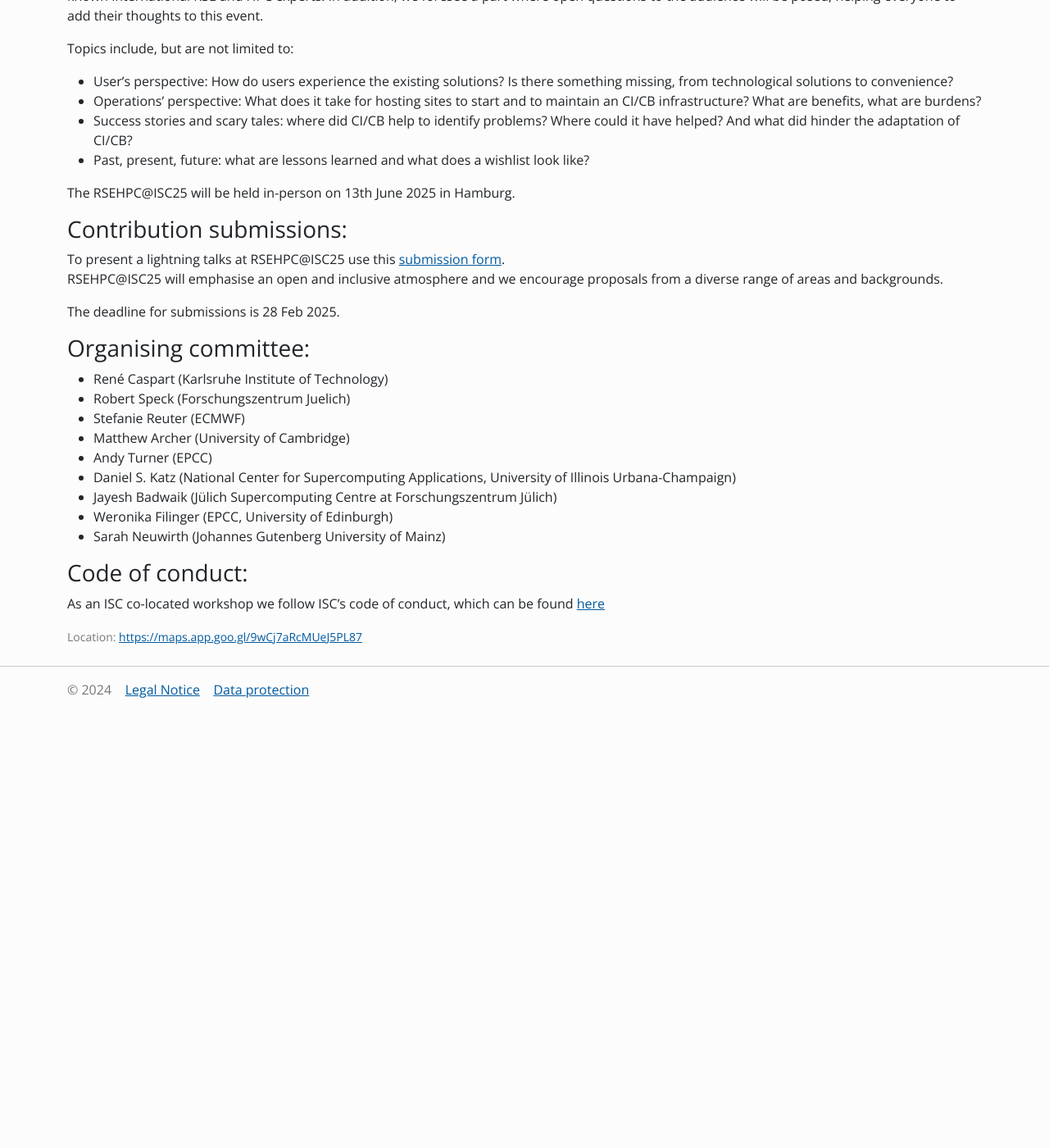
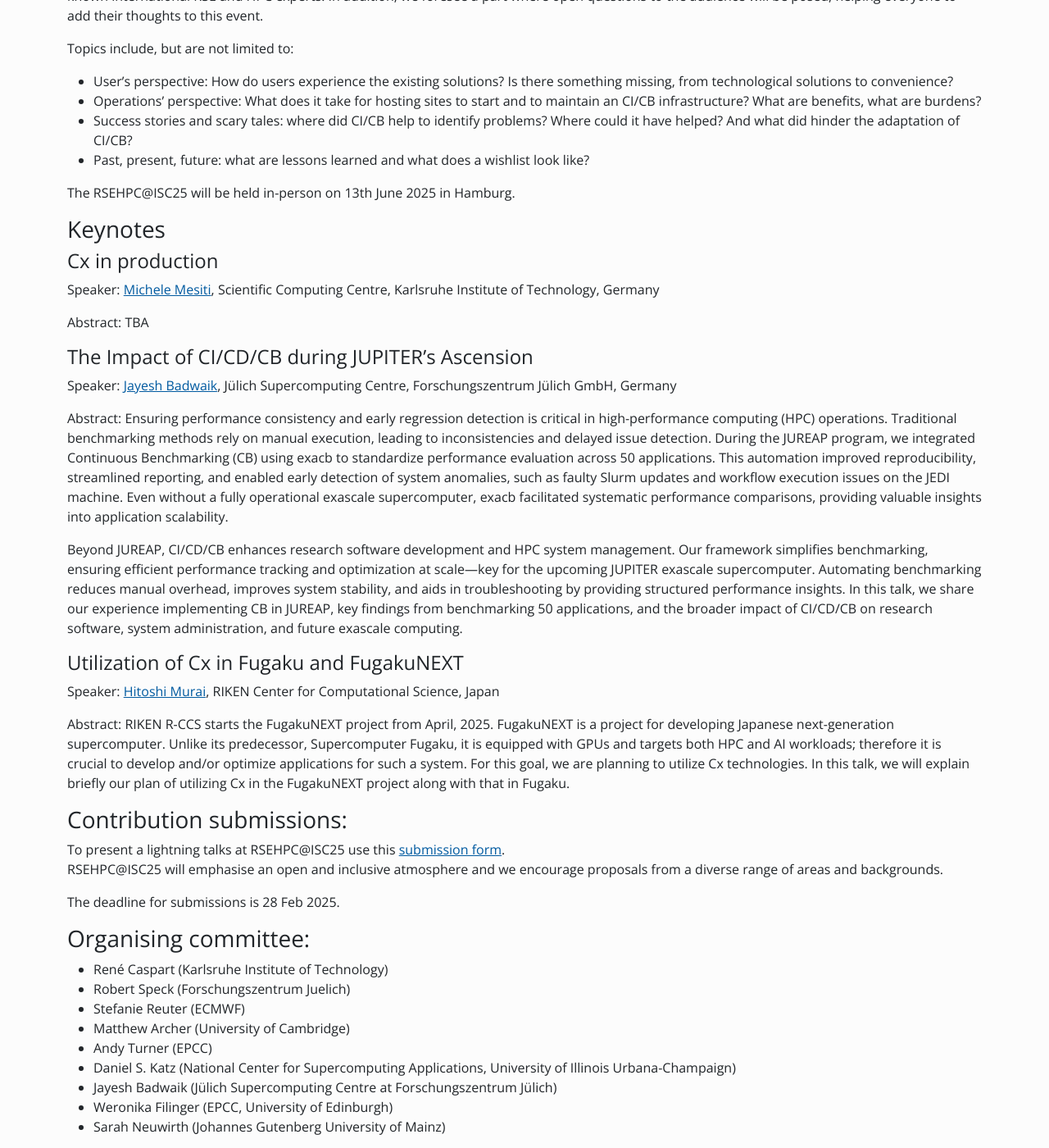
Before and after one commit to Helmholtz-HiRSE/helmholtz-hirse.github.io, a Jekyll site: the page built from _events/2025_06_13-rsehpcatisc.md, in a window 1280 px wide and 1400 px high, scrolled down 1039 px. Shown: the whole window at 82% size. Built offline with Jekyll 4.4.1, drawn with Linux system fonts in a browser that asks for light colours; nearby versions of some CDN libraries; before the commit the page ends 1897 px from its top, so only the background shows below that.

Commit message:
Update 2025_06_13-rsehpcatisc.md

```diff
--- a/_events/2025_06_13-rsehpcatisc.md
+++ b/_events/2025_06_13-rsehpcatisc.md
@@ -37,6 +37,55 @@
 
 The RSEHPC@ISC25 will be held in-person on 13th June 2025 in Hamburg.
 
+### Keynotes
+
+#### Cx in production
+
+Speaker: [Michele Mesiti](https://www.scc.kit.edu/en/staff/16297.php), Scientific Computing Centre, Karlsruhe Institute of Technology, Germany
+
+Abstract:
+TBA
+
+#### The Impact of CI/CD/CB during JUPITER’s Ascension
+
+
+Speaker: [Jayesh Badwaik](https://www.fz-juelich.de/profile/badwaik_j), Jülich Supercomputing Centre, Forschungszentrum Jülich GmbH, Germany
+
+Abstract:
+Ensuring performance consistency and early regression detection is critical in
+high-performance computing (HPC) operations. Traditional benchmarking methods
+rely on manual execution, leading to inconsistencies and delayed issue
+detection. During the JUREAP program, we integrated Continuous Benchmarking
+(CB) using exacb to standardize performance evaluation across 50 applications.
+This automation improved reproducibility, streamlined reporting, and enabled
+early detection of system anomalies, such as faulty Slurm updates and workflow
+execution issues on the JEDI machine. Even without a fully operational
+exascale supercomputer, exacb facilitated systematic performance comparisons,
+providing valuable insights into application scalability.
+
+Beyond JUREAP, CI/CD/CB enhances research software development and HPC system
+management. Our framework simplifies benchmarking, ensuring efficient performance
+tracking and optimization at scale—key for the upcoming JUPITER exascale
+supercomputer. Automating benchmarking reduces manual overhead, improves
+system stability, and aids in troubleshooting by providing structured
+performance insights. In this talk, we share our experience implementing CB in
+JUREAP, key findings from benchmarking 50 applications, and the broader impact
+of CI/CD/CB on research software, system administration, and future exascale
+computing.
+
+#### Utilization of Cx in Fugaku and FugakuNEXT
+
+Speaker: [Hitoshi Murai](https://www.r-ccs.riken.jp/en/research/octd/sdt/), RIKEN Center for Computational Science, Japan
+
+Abstract:
+RIKEN R-CCS starts the FugakuNEXT project from April, 2025. FugakuNEXT is a
+project for developing Japanese next-generation supercomputer. Unlike its
+predecessor, Supercomputer Fugaku, it is equipped with GPUs and targets both HPC
+and AI workloads; therefore it is crucial to develop and/or optimize applications
+for such a system. For this goal, we are planning to utilize Cx technologies.
+In this talk, we will explain briefly our plan of utilizing Cx in the FugakuNEXT
+project along with that in Fugaku.
+
 ### Contribution submissions:
 To present a lightning talks at RSEHPC@ISC25 use this [submission form](https://forms.gle/4QP9GNPU2jncTuHa9).
 RSEHPC@ISC25 will emphasise an open and inclusive atmosphere and we encourage proposals from a diverse range of areas and backgrounds.
```
